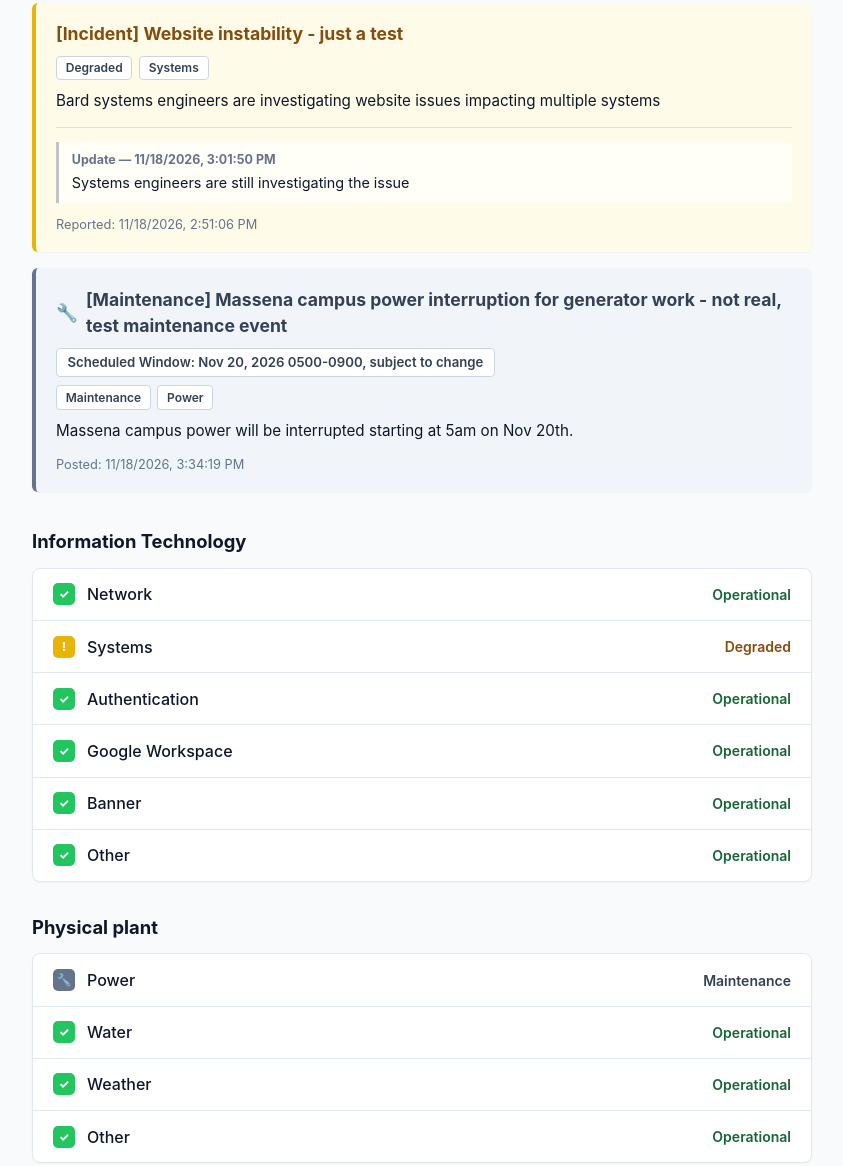
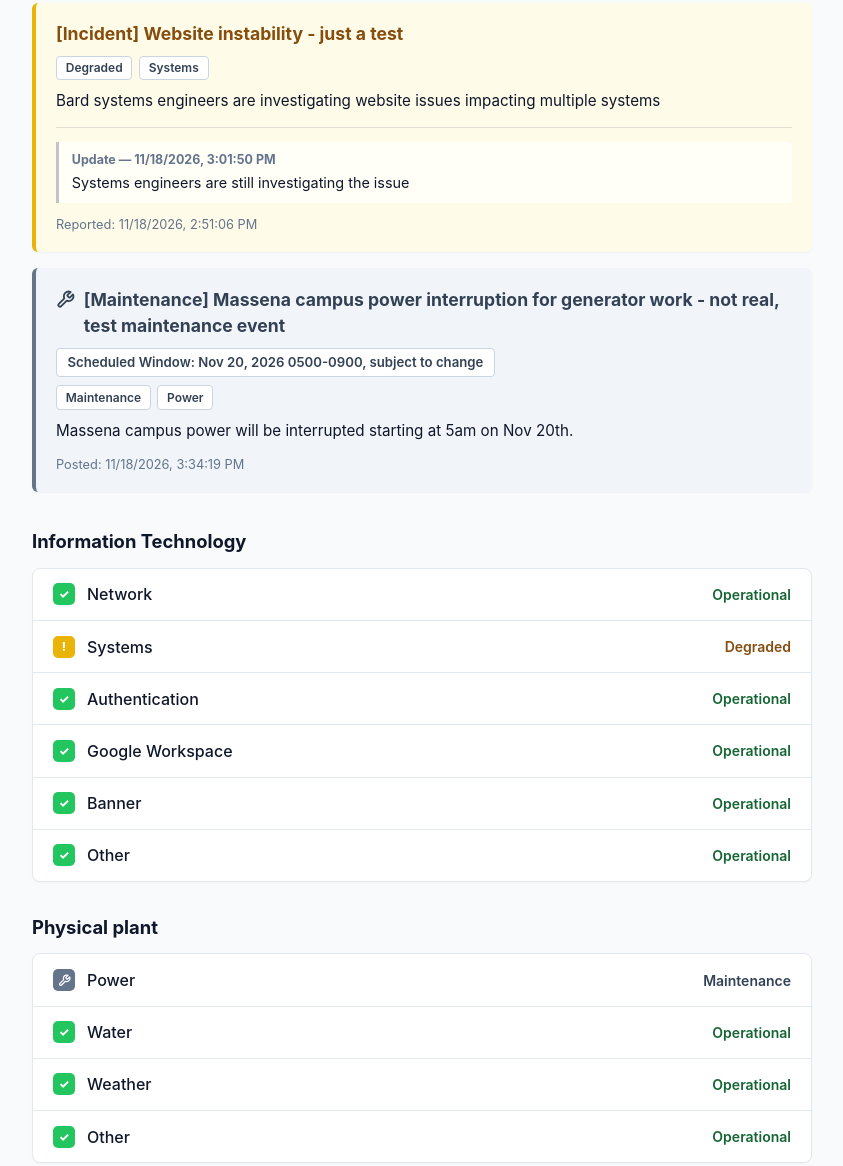
Before and after one commit to bard-ops/bard-ops.github.io, a plain HTML site: page index.html in a window 1280 px wide. Shown: the part 151-1317 px from the top of the page, without its empty margins (218-1061 px from the left). Drawn offline with Linux system fonts and the light colour scheme.

Commit message:
Make the maintenance wrench a vector graphic rather than emoji

```diff
--- a/index.html
+++ b/index.html
@@ -123,8 +123,8 @@
             font-weight: 700;
             color: var(--red-text);
             display: flex;
-            align-items: center;
-            gap: 0.5rem;
+            align-items: flex-start;
+            gap: 0.55rem;
         }
 
         .incident-card.degraded .incident-title {
@@ -133,6 +133,12 @@
 
         .incident-card.maintenance .incident-title {
             color: var(--maint-text);
+        }
+
+        .title-icon {
+            flex-shrink: 0;
+            margin-top: 0.2rem;
+            display: inline-flex;
         }
 
         .window-badge {
@@ -359,6 +365,10 @@
     </div>
 
     <script>
+        function wrenchSvg(size) {
+            return `<svg width="${size}" height="${size}" viewBox="0 0 24 24" fill="none" stroke="currentColor" stroke-width="2.25" stroke-linecap="round" stroke-linejoin="round" aria-hidden="true"><path d="M14.7 6.3a1 1 0 0 0 0 1.4l1.6 1.6a1 1 0 0 0 1.4 0l3.77-3.77a6 6 0 0 1-7.94 7.94l-6.91 6.91a2.12 2.12 0 0 1-3-3l6.91-6.91a6 6 0 0 1 7.94-7.94l-3.76 3.76z"/></svg>`;
+        }
+
         const categoryGroups = [
             {
                 heading: "Information Technology",
@@ -395,7 +405,6 @@
 
         function renderCommentsHtml(comments) {
             if (!Array.isArray(comments) || comments.length === 0) return "";
-            // Show newest updates at the top
             const sorted = [...comments].sort((a, b) => new Date(b.created_at) - new Date(a.created_at));
             const itemsHtml = sorted.map(c => `
                 <div class="update-item">
@@ -513,7 +522,7 @@
                         labelText = "Degraded";
                     } else if (severity === 1) {
                         state = "maintenance";
-                        icon = "🔧";
+                        icon = wrenchSvg(13);
                         labelText = "Maintenance";
                     }
 
@@ -595,7 +604,7 @@
 
                     return `
                         <div class="incident-card maintenance">
-                            <div class="incident-title"><span aria-hidden="true">🔧</span> ${escapeHtml(issue.title)}</div>
+                            <div class="incident-title"><span class="title-icon">${wrenchSvg(19)}</span><span>${escapeHtml(issue.title)}</span></div>
                             ${windowHtml}
                             <div class="tags">${tagsHtml}</div>
                             <div class="incident-body">${escapeHtml(cleanBody)}</div>
```
